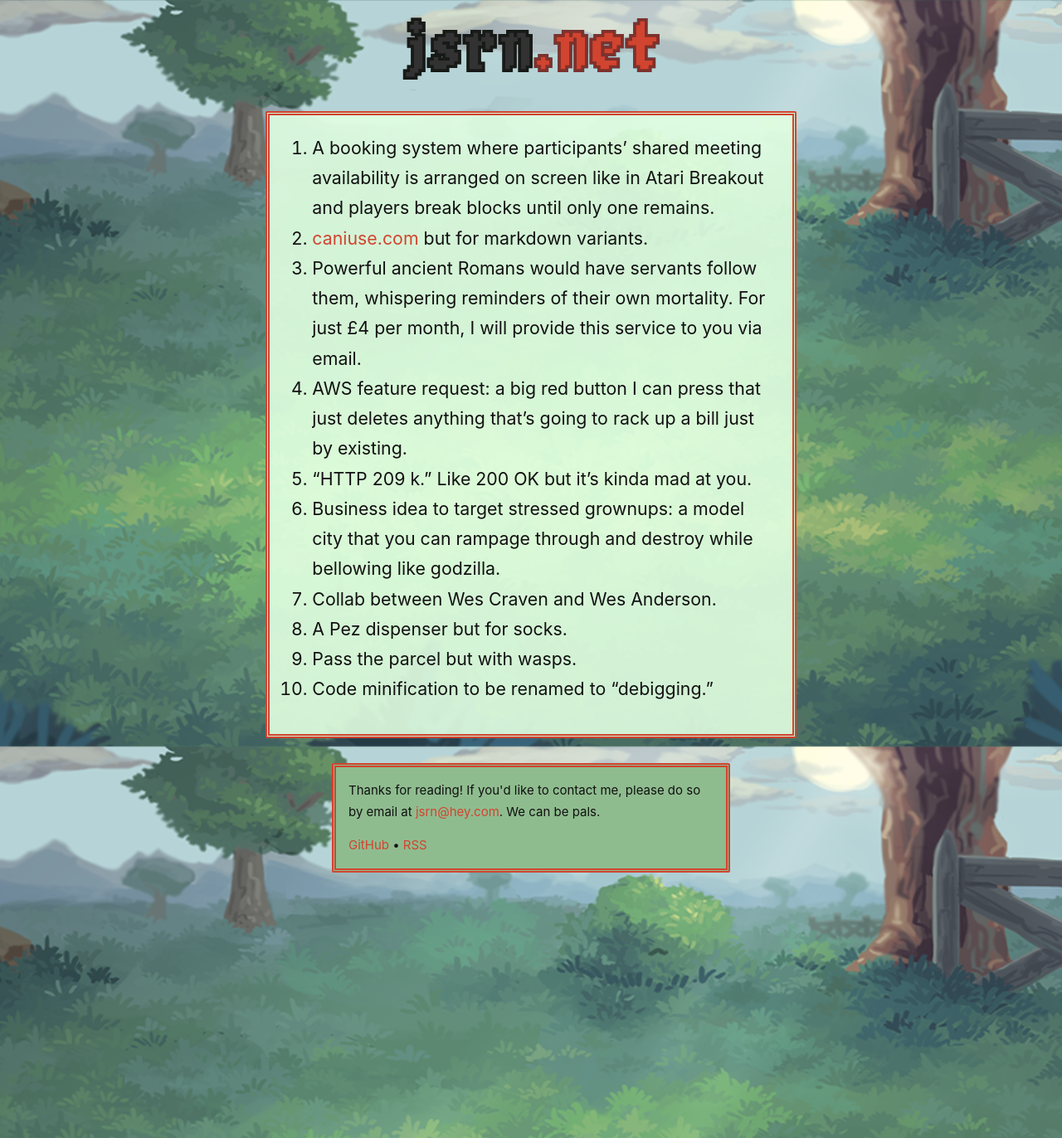
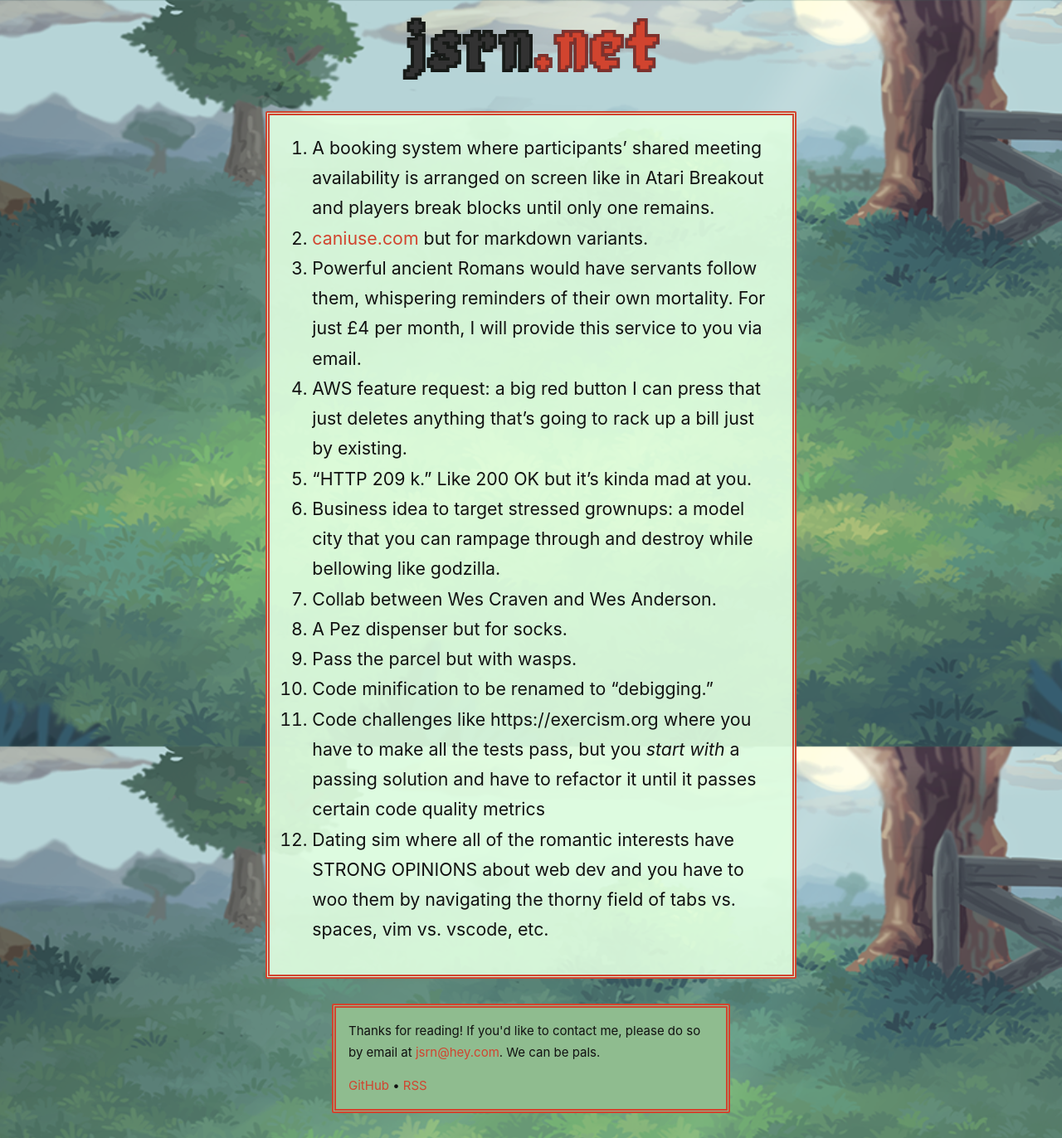
Before and after one commit to jsrn/jsrn.github.io, a Jekyll site: the page built from pitch.md, in a window 1280 px wide. Shown: the whole page at 83% size. Built offline with Jekyll 4.4.1, drawn with Linux system fonts in a browser that asks for light colours.

Commit message:
more pitches

```diff
--- a/pitch.md
+++ b/pitch.md
@@ -13,3 +13,5 @@ title: My brilliant ideas at no cost to you, the reader
 8. A Pez dispenser but for socks.
 9. Pass the parcel but with wasps.
 10. Code minification to be renamed to "debigging."
+11. Code challenges like https://exercism.org where you have to make all the tests pass, but you *start with* a passing solution and have to refactor it until it passes certain code quality metrics
+12. Dating sim where all of the romantic interests have STRONG OPINIONS about web dev and you have to woo them by navigating the thorny field of tabs vs. spaces, vim vs. vscode, etc.
```
